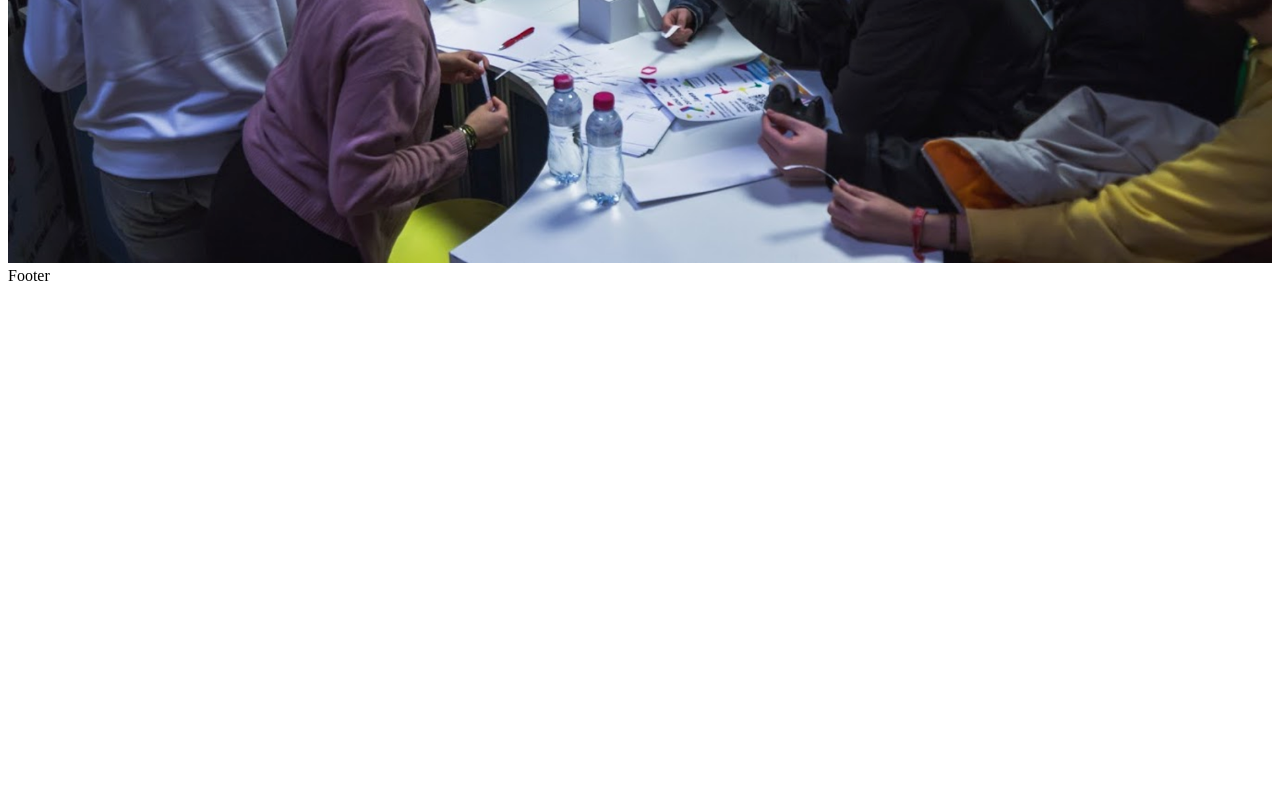
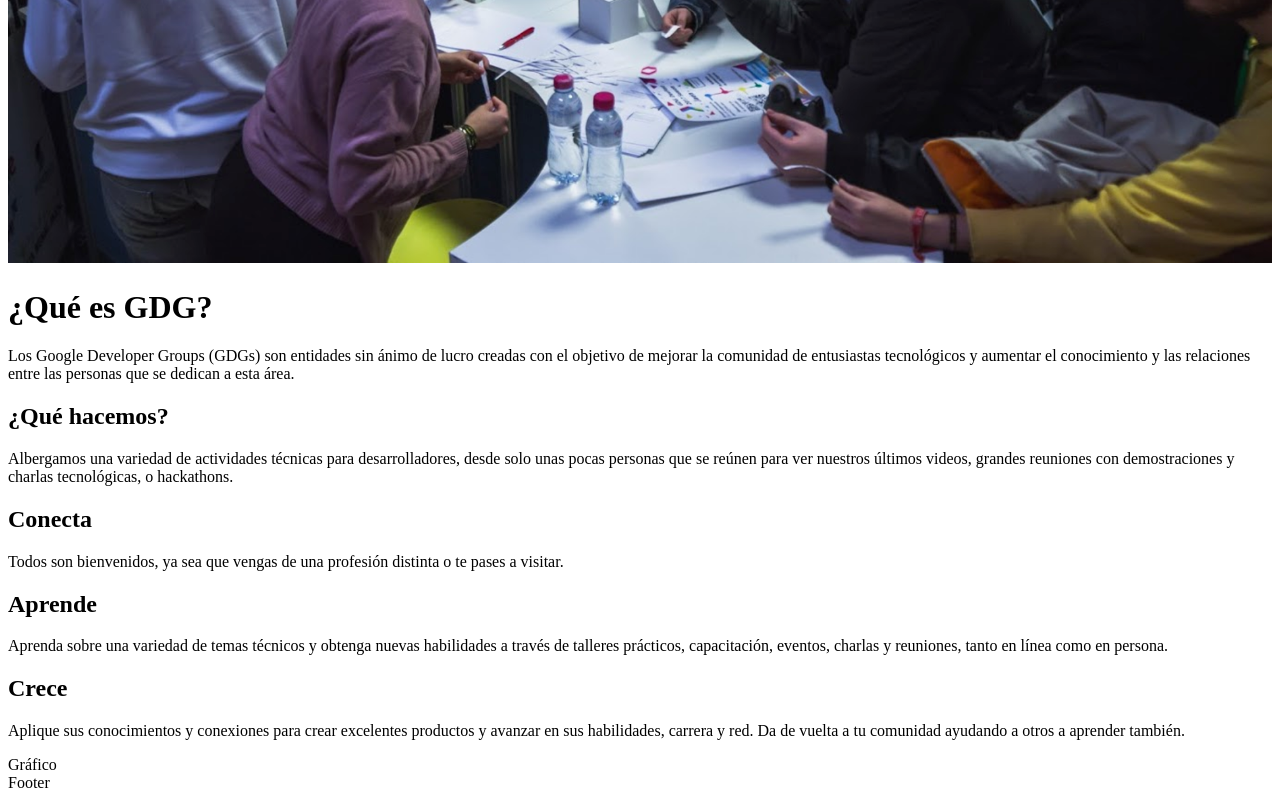
Before and after one commit to manuelalferez/petcan, a Next.js app: page / in a window 1280 px wide. Shown: the part 661-1461 px from the top of the page. Before the commit the page ends 954 px from the top, so only its background shows below. Built offline with nearby package versions, Linux system fonts and the light colour scheme.

Commit message:
Quienes somos: Añadiendo textos sin estilos

```diff
--- /dev/null
+++ b/components/Aboutus.js
@@ -0,0 +1,50 @@
+import Image from "next/image";
+
+function Aboutus() {
+  return (
+    <div>
+      <h1>¿Qué es GDG?</h1>
+      <div>
+        Los Google Developer Groups (GDGs) son entidades sin ánimo de lucro
+        creadas con el objetivo de mejorar la comunidad de entusiastas
+        tecnológicos y aumentar el conocimiento y las relaciones entre las
+        personas que se dedican a esta área.
+      </div>
+      <h2>¿Qué hacemos?</h2>
+      <div>
+        Albergamos una variedad de actividades técnicas para desarrolladores,
+        desde solo unas pocas personas que se reúnen para ver nuestros últimos
+        videos, grandes reuniones con demostraciones y charlas tecnológicas, o
+        hackathons.
+      </div>
+      <div>
+        <div>
+          <h2>Conecta</h2>
+          <p>
+            Todos son bienvenidos, ya sea que vengas de una profesión distinta o
+            te pases a visitar.
+          </p>
+        </div>
+        <div>
+          <h2>Aprende</h2>
+          <p>
+            Aprenda sobre una variedad de temas técnicos y obtenga nuevas
+            habilidades a través de talleres prácticos, capacitación, eventos,
+            charlas y reuniones, tanto en línea como en persona.
+          </p>
+        </div>
+        <div>
+          <h2>Crece</h2>
+          <p>
+            Aplique sus conocimientos y conexiones para crear excelentes
+            productos y avanzar en sus habilidades, carrera y red. Da de vuelta
+            a tu comunidad ayudando a otros a aprender también.
+          </p>
+        </div>
+      </div>
+      <div>Gráfico</div>
+    </div>
+  );
+}
+
+export default Aboutus;
--- a/pages/index.js
+++ b/pages/index.js
@@ -2,6 +2,7 @@
 import Navbar from "../components/Navbar";
 import Image from "next/image";
 import heroImage from "../public/heroImage.png";
+import AboutUs from "../components/Aboutus";
 
 export default function Home() {
   return (
@@ -16,6 +17,7 @@
         <div className="w-full">
           <Image src={heroImage} />
         </div>
+        <AboutUs />
       </main>
 
       <footer className="flex items-center justify-center w-full h-24 border-t">
```
